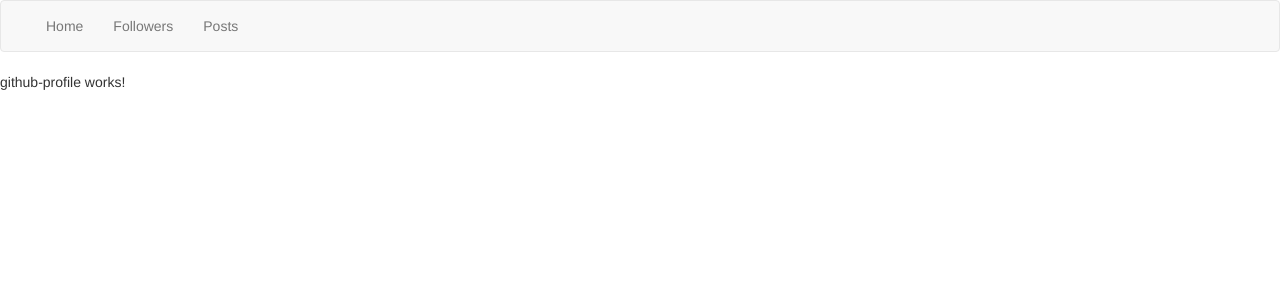
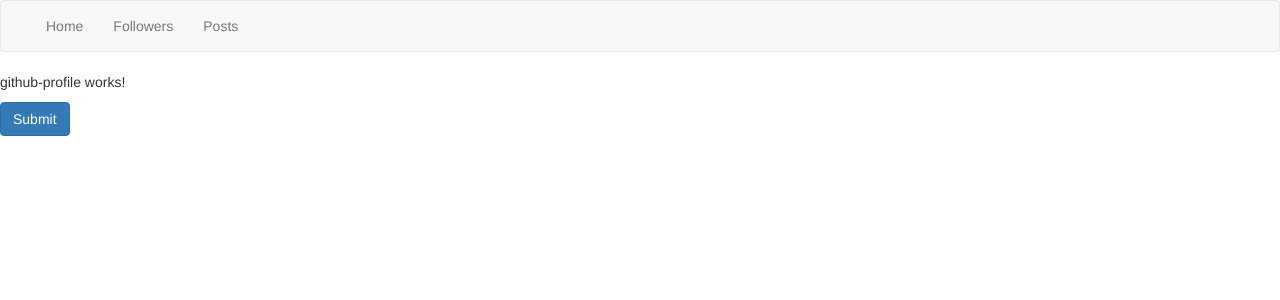
Before and after one commit to wanasak/routing-and-navigation-demo, an Angular app: page /followers/1/1 in a window 1280 px wide. Shown: the top 300 px of the page. Built offline with nearby package versions, Linux system fonts and the light colour scheme.

Commit message:
programatic navigation

```diff
--- a/src/app/github-followers/github-followers.component.ts
+++ b/src/app/github-followers/github-followers.component.ts
@@ -3,7 +3,7 @@
 import { GithubFollowersService } from '../services/github-followers.service';
 import { Observable } from 'rxjs/Observable';
 import 'rxjs/add/observable/combineLatest';
-import 'rxjs/add/operator/add';
+import 'rxjs/add/operator/map';
 import 'rxjs/add/operator/switchMap';
 
 @Component({
--- a/src/app/github-profile/github-profile.component.html
+++ b/src/app/github-profile/github-profile.component.html
@@ -1,3 +1,5 @@
 <p>
   github-profile works!
 </p>
+
+<button (click)="submit()" type="button" class="btn btn-primary">Submit</button>
--- a/src/app/github-profile/github-profile.component.ts
+++ b/src/app/github-profile/github-profile.component.ts
@@ -1,5 +1,5 @@
 import { Component, OnInit } from '@angular/core';
-import { ActivatedRoute } from '@angular/router';
+import { ActivatedRoute, Router } from '@angular/router';
 
 @Component({
   selector: 'app-github-profile',
@@ -8,7 +8,7 @@
 })
 export class GithubProfileComponent implements OnInit {
 
-  constructor(private route: ActivatedRoute) { }
+  constructor(private route: ActivatedRoute, private router: Router) { }
 
   ngOnInit() {
     this.route.paramMap
@@ -18,4 +18,10 @@
       });
   }
 
+  submit() {
+    this.router.navigate(['/followers'], {
+      queryParams: { page: 1, order: 'newest' }
+    });
+  }
+
 }
```
